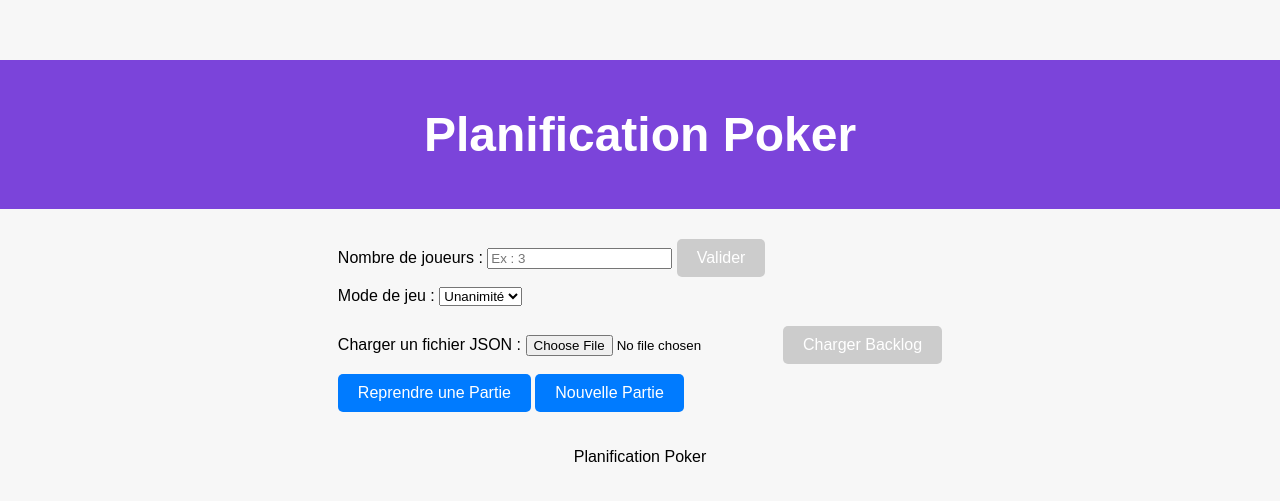
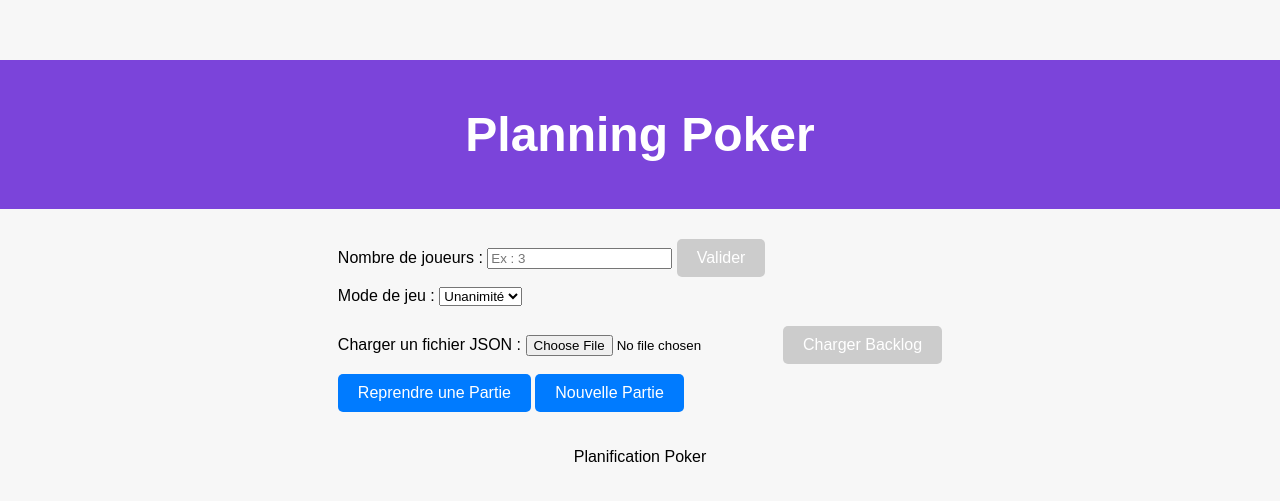
Before and after one commit to miligp/PlanningPoker, a website: page index.html in a window 1280 px wide. Shown: the part 129-630 px from the top of the page. Drawn offline with Linux system fonts and the light colour scheme.

Commit message:
doxyfile

```diff
--- a/app.js
+++ b/app.js
@@ -1,4 +1,5 @@
 /**
+ * Poker Planning
  * @file app.js
  * @brief  Cette Application est un planning poker.
  * @details Ce script configure et gère les différentes étapes du jeu.
@@ -626,6 +627,4 @@ document.addEventListener("DOMContentLoaded", () => {
         a.click();
         URL.revokeObjectURL(a.href); // Libère l'URL temporaire
     }
-
-
 });
--- a/index.html
+++ b/index.html
@@ -3,12 +3,12 @@
 <head>
     <meta charset="UTF-8">
     <meta name="viewport" content="width=device-width, initial-scale=1.0">
-    <title>Planification Poker</title>
+    <title>Planning Poker</title>
     <link rel="stylesheet" href="style.css">
 </head>
 <body>
     <header>
-        <h1>Planification Poker</h1>
+        <h1>Planning Poker</h1>
     </header>
 
     <main>
```
Also changed, not shown: 1 other file.
